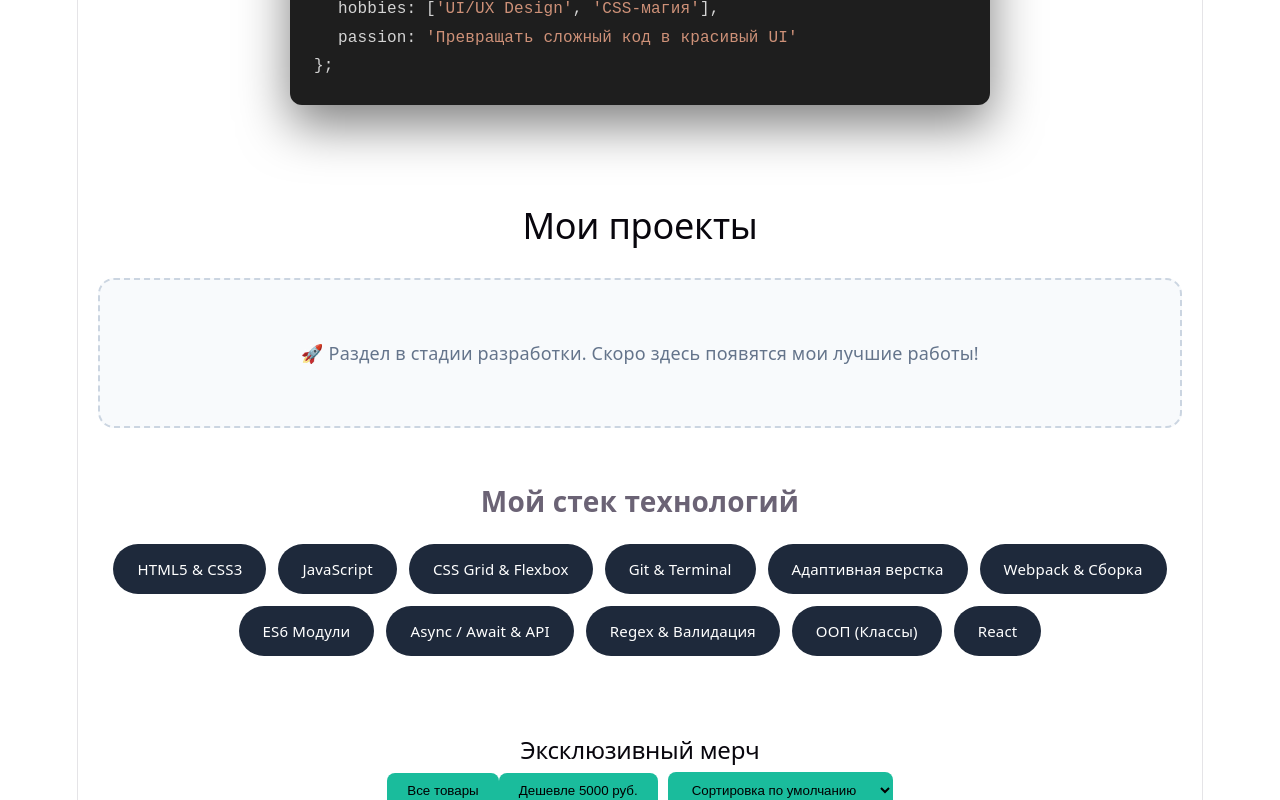
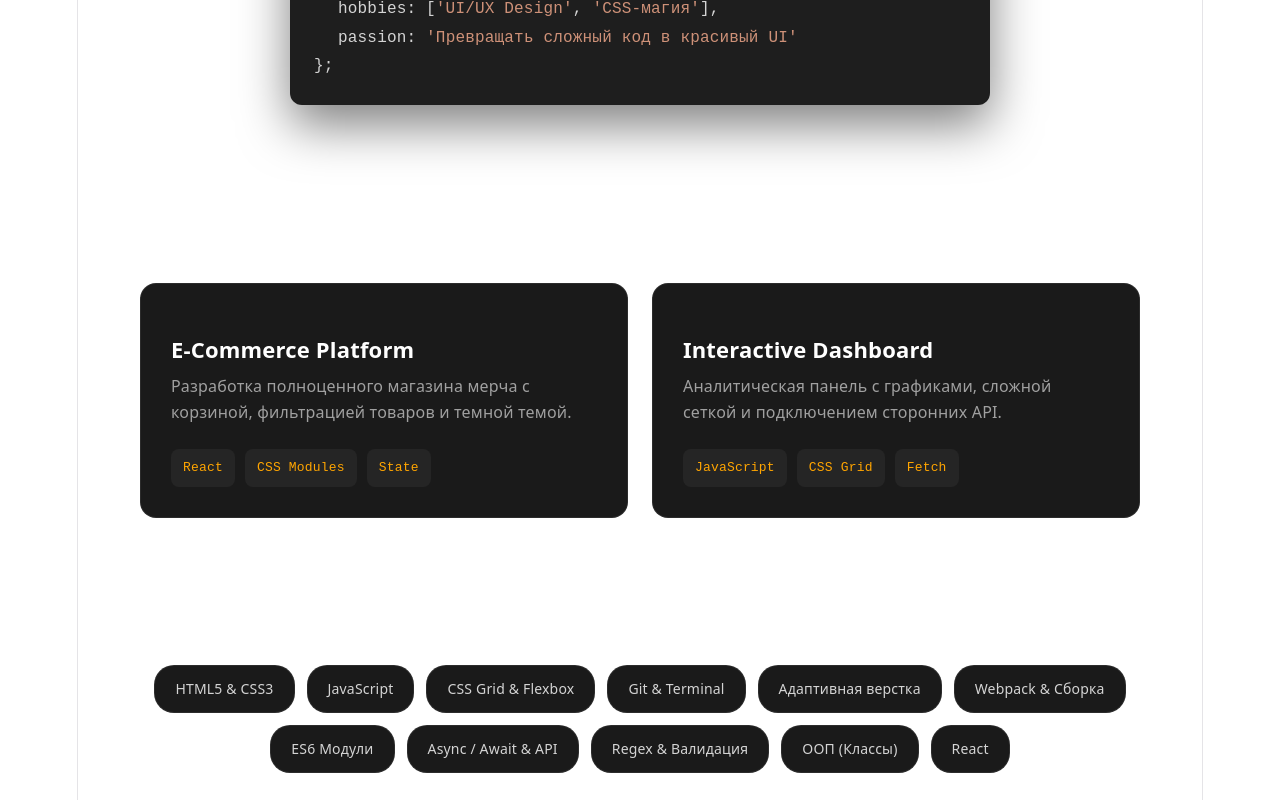
Before and after one commit to ibragim-ast/portfolio_react, a React (Vite) app: page / in a window 1280 px wide. Shown: the part 720-1520 px from the top of the page. Built offline with nearby package versions, Linux system fonts and the light colour scheme; no server answers.

Commit message:
Добавлен Project Block

```diff
--- a/src/components/ProjectsBlock.jsx
+++ b/src/components/ProjectsBlock.jsx
@@ -1,4 +1,21 @@
 import styles from "./ProjectsBlock.module.css";
+
+const projects = [
+  {
+    id: 1,
+    title: "E-Commerce Platform",
+    description:
+      "Разработка полноценного магазина мерча с корзиной, фильтрацией товаров и темной темой.",
+    tags: ["React", "CSS Modules", "State"],
+  },
+  {
+    id: 2,
+    title: "Interactive Dashboard",
+    description:
+      "Аналитическая панель с графиками, сложной сеткой и подключением сторонних API.",
+    tags: ["JavaScript", "CSS Grid", "Fetch"],
+  },
+];
 
 const skills = [
   "HTML5 & CSS3",
@@ -17,18 +34,28 @@ const skills = [
 function ProjectsBlock() {
   return (
     <section className={styles.projectsSection} id="projects">
-      <h2>Мои проекты</h2>
+      <h2 className={styles.sectionTitle}>Мои проекты</h2>
 
-      {/* Заглушка для будущих проектов */}
-      <div className={styles.projectsPlaceholder}>
-        <p>
-          🚀 Раздел в стадии разработки. Скоро здесь появятся мои лучшие работы!
-        </p>
+      {/* Сетка карточек проектов */}
+      <div className={styles.projectsGrid}>
+        {projects.map((project) => (
+          <div key={project.id} className={styles.projectCard}>
+            <h3>{project.title}</h3>
+            <p>{project.description}</p>
+            <div className={styles.tags}>
+              {project.tags.map((tag) => (
+                <span key={tag} className={styles.tag}>
+                  {tag}
+                </span>
+              ))}
+            </div>
+          </div>
+        ))}
       </div>
 
       <h3 className={styles.skillsTitle}>Мой стек технологий</h3>
 
-      {/* Возвращаем классическую сетку навыков, так как теперь для нее есть место */}
+      {/* Сетка навыков */}
       <div className={styles.skillsGrid}>
         {skills.map((skill, index) => (
           <span key={index} className={styles.skillCard}>
--- a/src/components/ProjectsBlock.module.css
+++ b/src/components/ProjectsBlock.module.css
@@ -1,30 +1,78 @@
 .projectsSection {
   padding: 80px 20px;
   text-align: center;
-  max-width: 1200px;
+  max-width: 1000px; /* Сузили для лучшей читаемости */
   margin: 0 auto;
 }
 
-.projectsSection h2 {
-  font-size: 36px;
-  margin-bottom: 30px;
-}
-
-.projectsPlaceholder {
-  background-color: #f8fafc; /* Светло-серый фон */
-  border: 2px dashed #cbd5e1; /* Пунктирная рамка "в разработке" */
-  border-radius: 16px;
-  padding: 60px 20px;
-  margin-bottom: 60px;
-  color: #64748b;
-  font-size: 18px;
+.sectionTitle,
+.skillsTitle {
+  font-size: 32px;
+  color: #ffffff;
+  margin-bottom: 40px;
+  font-weight: 700;
 }
 
 .skillsTitle {
-  font-size: 28px;
-  margin-bottom: 30px;
+  margin-top: 80px;
 }
 
+/* --- СЕТКА ПРОЕКТОВ --- */
+.projectsGrid {
+  display: grid;
+  grid-template-columns: repeat(auto-fit, minmax(350px, 1fr));
+  gap: 24px;
+}
+
+/* --- КАРТОЧКА ПРОЕКТА --- */
+.projectCard {
+  background: #1a1a1a; /* Чуть светлее глобального #121212 */
+  border: 1px solid rgba(255, 255, 255, 0.08);
+  border-radius: 16px;
+  padding: 30px;
+  text-align: left;
+  transition: all 0.3s ease;
+  display: flex;
+  flex-direction: column;
+}
+
+.projectCard:hover {
+  transform: translateY(-5px);
+  border-color: rgba(255, 165, 0, 0.4); /* Теплый янтарный акцент */
+  box-shadow: 0 10px 30px rgba(255, 165, 0, 0.05);
+}
+
+.projectCard h3 {
+  font-size: 22px;
+  color: #ffffff;
+  margin-bottom: 12px;
+}
+
+.projectCard p {
+  color: #a0a0a0;
+  font-size: 16px;
+  line-height: 1.6;
+  margin-bottom: 24px;
+  flex-grow: 1; /* Прижимает теги к низу, если тексты разной длины */
+}
+
+/* --- ТЕГИ ТЕХНОЛОГИЙ (В стиле терминала) --- */
+.tags {
+  display: flex;
+  flex-wrap: wrap;
+  gap: 10px;
+}
+
+.tag {
+  background: #252525;
+  color: #ffa500; /* Теплый янтарный текст */
+  font-family: monospace; /* Поддержка технического стиля */
+  font-size: 13px;
+  padding: 6px 12px;
+  border-radius: 8px;
+}
+
+/* --- СЕТКА НАВЫКОВ (Обновленная под темную тему) --- */
 .skillsGrid {
   display: flex;
   flex-wrap: wrap;
@@ -33,18 +81,17 @@
 }
 
 .skillCard {
-  background-color: #1e293b; /* Глубокий темный цвет */
-  color: #ffffff;
-  padding: 12px 24px;
-  border-radius: 30px;
-  font-size: 15px;
-  font-weight: 500;
+  background-color: #1a1a1a;
+  color: #d4d4d4;
+  padding: 10px 20px;
+  border-radius: 20px;
+  font-size: 14px;
+  border: 1px solid rgba(255, 255, 255, 0.08);
   transition: all 0.3s ease;
   cursor: default;
 }
 
 .skillCard:hover {
-  background-color: #1abc9c;
-  transform: translateY(-3px); /* Легкий прыжок при наведении */
-  box-shadow: 0 4px 12px rgba(26, 188, 156, 0.4);
+  border-color: #ffa500;
+  color: #ffffff;
 }
```
